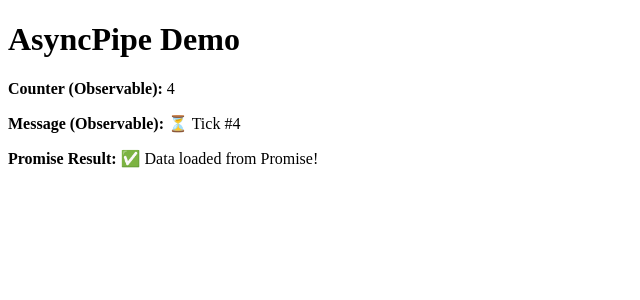
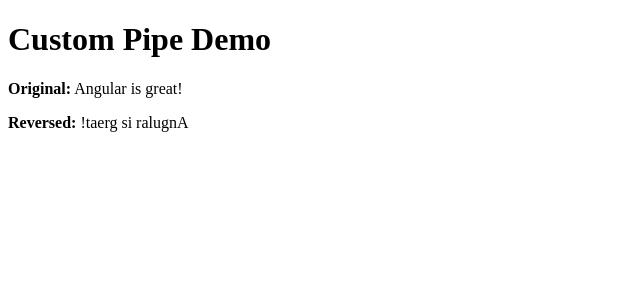
Before and after one commit to sds2002/AngularDemo, an Angular app: page / in a window 1280 px wide. Shown: the top 300 px of the page, without its empty margins (0-640 px from the left). Built offline with nearby package versions, Linux system fonts and the light colour scheme.

Commit message:
custom pipe for reverse

```diff
--- a/src/app/app.component.html
+++ b/src/app/app.component.html
@@ -1,10 +1,7 @@
-<h1>AsyncPipe Demo</h1>
+<h1>Custom Pipe Demo</h1>
 
-<!-- 1. Counter Observable -->
-<p><b>Counter (Observable):</b> {{ counter$ | async }}</p>
+<!-- Original string -->
+<p><b>Original:</b> Angular is great!</p>
 
-<!-- 2. Transformed Observable -->
-<p><b>Message (Observable):</b> {{ message$ | async }}</p>
-
-<!-- 3. Promise Example -->
-<p><b>Promise Result:</b> {{ dataPromise | async }}</p>
+<!-- Reversed string -->
+<p><b>Reversed:</b> {{ 'Angular is great!' | reverse }}</p>
--- a/src/app/app.module.ts
+++ b/src/app/app.module.ts
@@ -5,12 +5,14 @@
 import { AppComponent } from './app.component';
 import { HelloComponent } from './hello/hello.component';
 import { CardComponent } from './card/card.component';
+import { ReversePipe } from './reverse.pipe';
 
 @NgModule({
   declarations: [
     AppComponent,
     HelloComponent,
-    CardComponent
+    CardComponent,
+    ReversePipe
   ],
   imports: [
     BrowserModule,
--- /dev/null
+++ b/src/app/reverse.pipe.ts
@@ -0,0 +1,11 @@
+import { Pipe, PipeTransform } from '@angular/core';
+
+@Pipe({
+  name: 'reverse'
+})
+export class ReversePipe implements PipeTransform {
+  transform(value: string): string {
+    if (!value) return '';
+    return value.split('').reverse().join('');
+  }
+}
```
Also changed, not shown: 1 other file (tests, documents, lock files or other folders).
